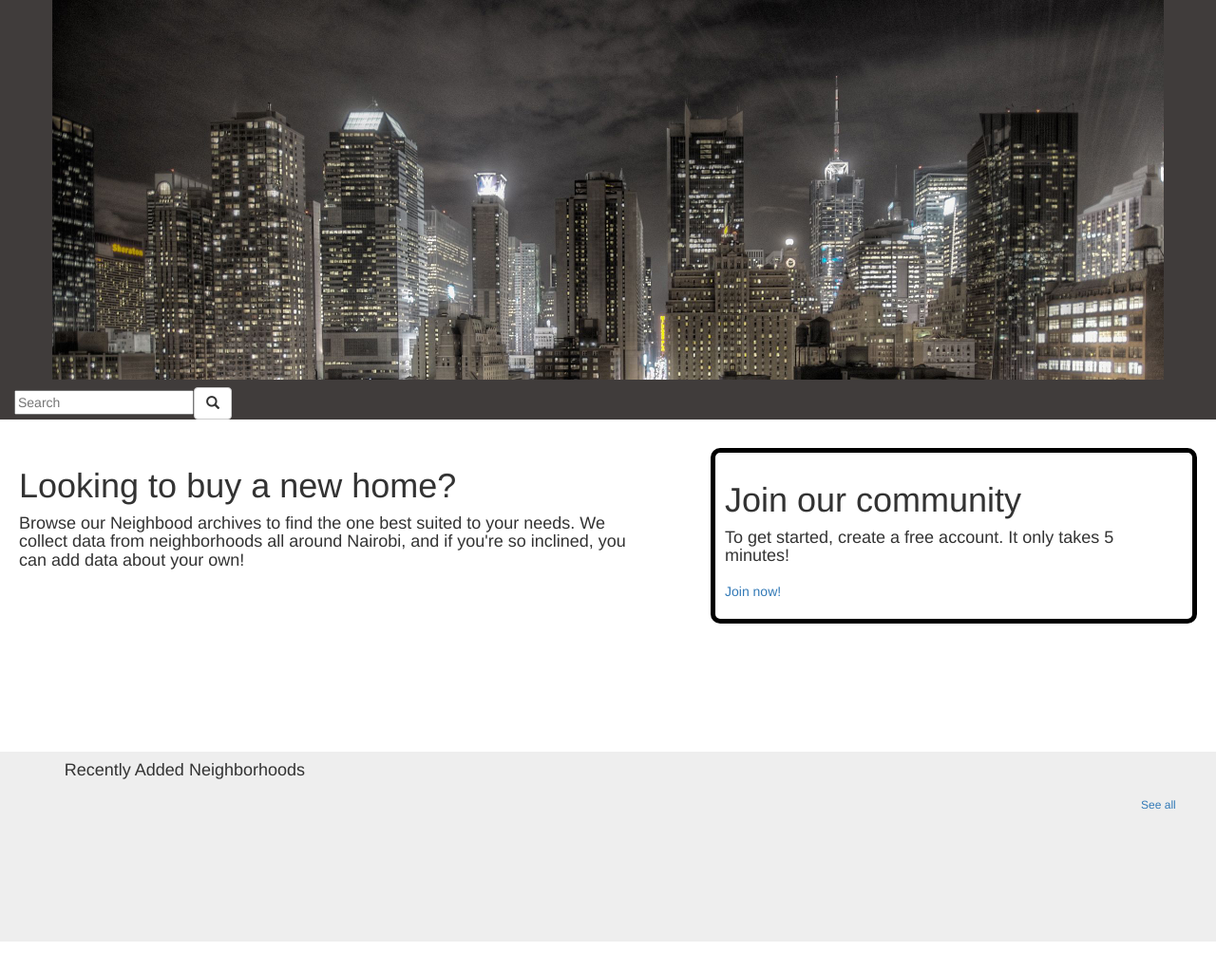
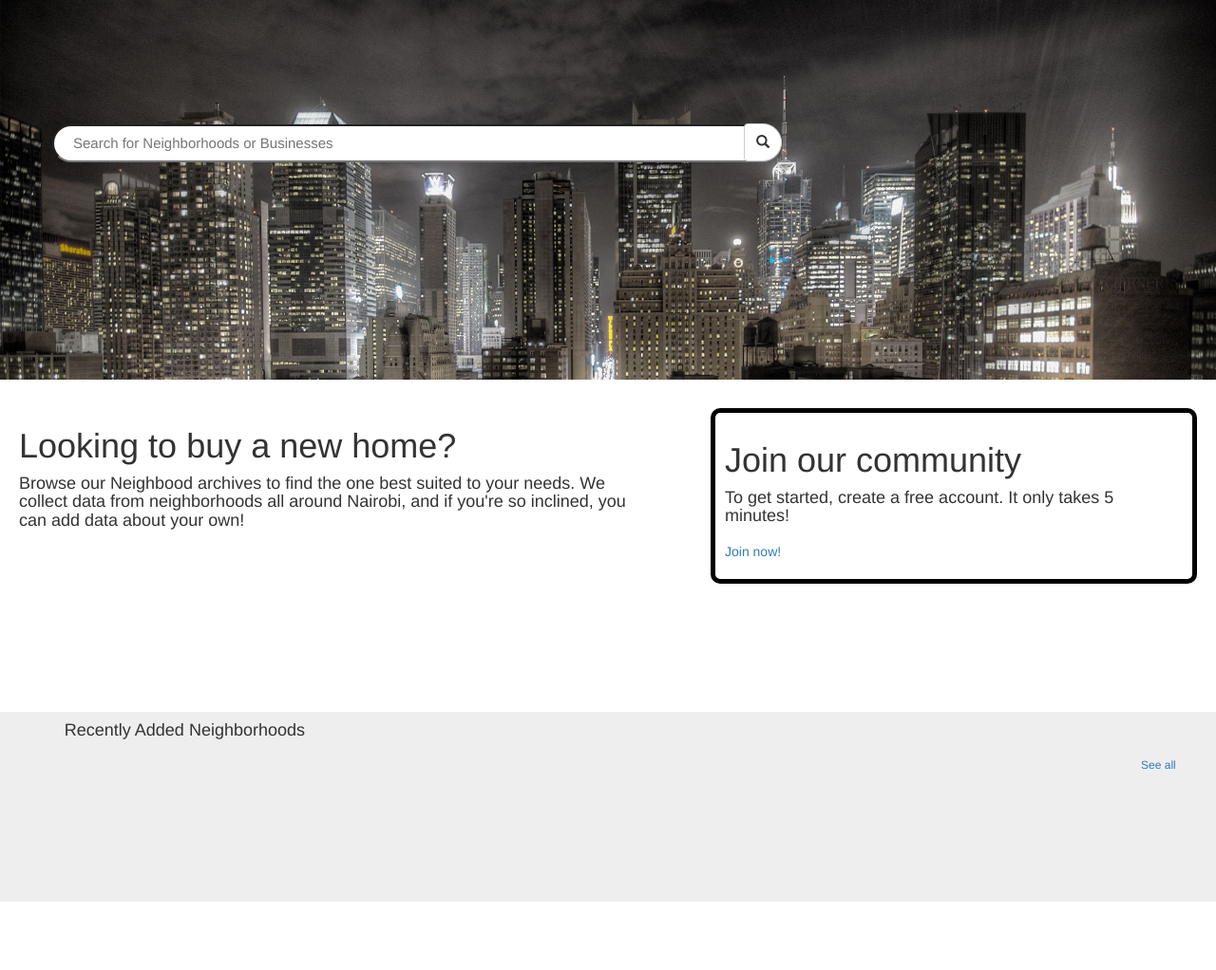
Before and after one commit to T-Boya/CartierYeux, a Django app: page / in a window 1280 px wide. Shown: the part 50-1072 px from the top of the page at 95% size. After the commit the page ends 1000 px from the top, so only its background shows below. Run offline with Django 3.2, Linux system fonts and the light colour scheme; data that the repository does not hold is empty; some libraries are stand-ins or nearby versions.

Commit message:
fixed search bar

```diff
--- a/templates/home.html
+++ b/templates/home.html
@@ -1,12 +1,14 @@
 {% extends 'base.html' %}
 {% load staticfiles %}
 {% block content %}
-    <div class="jumbotron jumbotron-fluid" style="padding: 0px; background-color: #403C3B;">
+    <div class="jumbotron jumbotron-fluid" style="padding: 0px; background-color: #403C3B; background-image: url('/static/IMG/jumbotron.jpg'); background-size: 100vw;">
         <div class="container" style="height: 400px; overflow: hidden; padding: 0px;">
-            <img src="{% static 'IMG/jumbotron.jpg' %}" border="0" style="width: 100vw;">
+            <h1 class="display-4" style="margin-top: 100px;>
+                <form class="navbar-form" role="search" action="{% url 'search' %}">
+                <div class="input-group"><input class="inputbox" type="text" placeholder="Search for Neighborhoods or Businesses" name="contains" style="height: 40px; border-radius: 20px; padding-left: 20px; width: 60vw;font-size: 15px;"><button class="btn btn-default" type="submit" style="height: 40px; border-top-right-radius: 20px; border-bottom-right-radius: 20px; margin-top: 21px; margin-left: -40px;"><i class="glyphicon glyphicon-search"></i></button></div></form>
+            </h1>
         </div>
-        <form class="navbar-form" role="search" action="{% url 'search' %}">
-                <div class="input-group"><input class="inputbox" type="text" placeholder="Search" name="contains"><button class="btn btn-default" type="submit"><i class="glyphicon glyphicon-search"></i></button></div></form>
+
     </div>
     <div class="context" style="padding-left: 20px; padding-right: 20px;">
         <div class="synopsis" style="width: 50vw; float: left; display: inline;">
```
